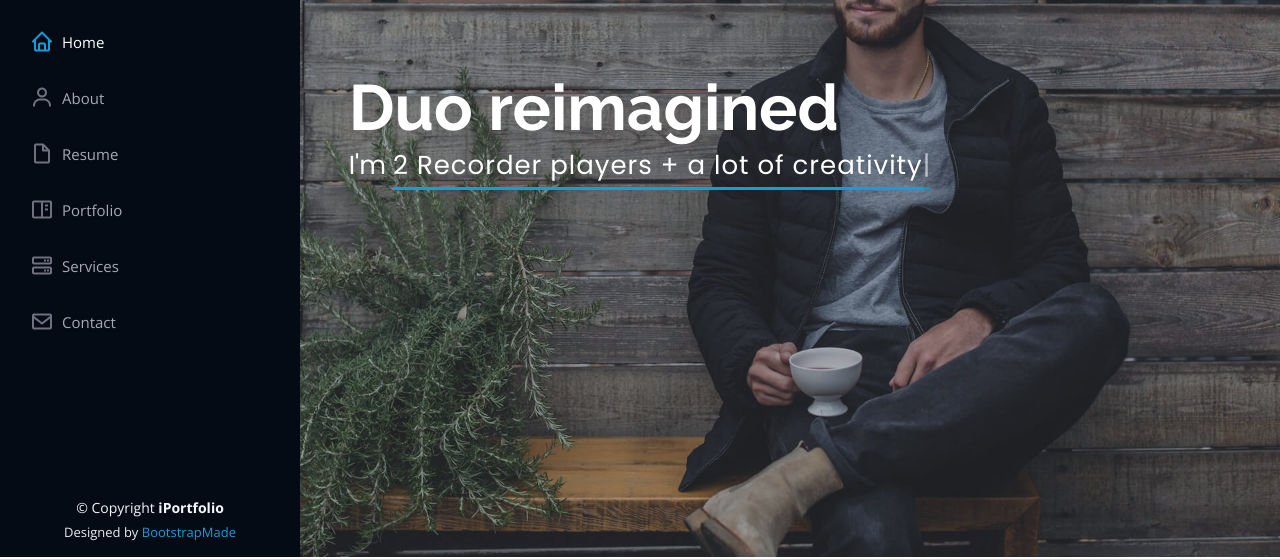
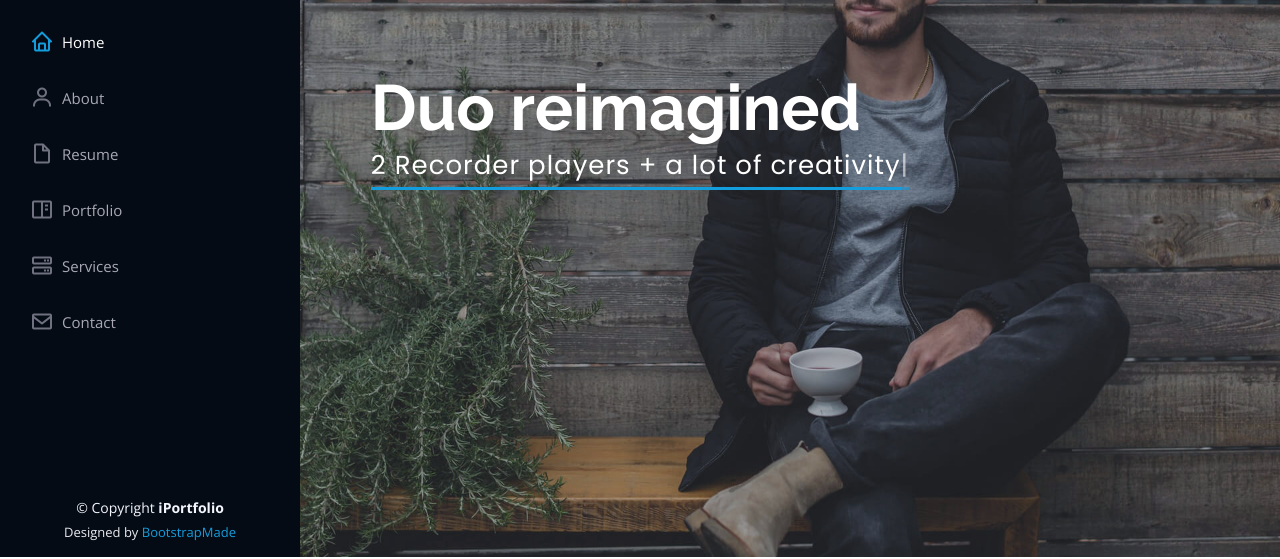
Before and after one commit to JohannaSB/duo-reimagined, a plain HTML site: page index.html in a window 1280 px wide. Shown: the part 243-802 px from the top of the page. Drawn offline with nearby package versions, Linux system fonts and the light colour scheme.

Commit message:
Update index.html

```diff
--- a/index.html
+++ b/index.html
@@ -74,7 +74,7 @@
   <section id="hero" class="d-flex flex-column justify-content-center align-items-center">
     <div class="hero-container" data-aos="fade-in">
       <h1>Duo reimagined</h1>
-      <p>I'm <span class="typed" data-typed-items="2 Recorder players + a lot of creativity"></span></p>
+      <p><span class="typed" data-typed-items="2 Recorder players + a lot of creativity"></span></p>
     </div>
   </section><!-- End Hero -->
 
```
